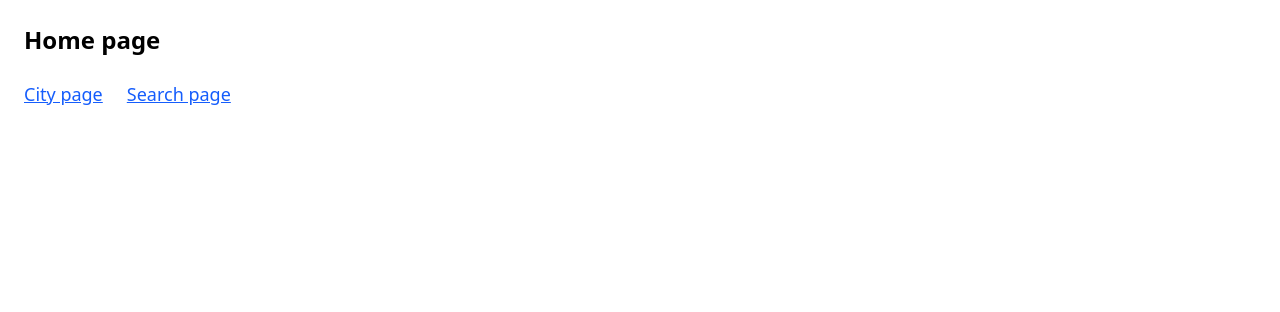
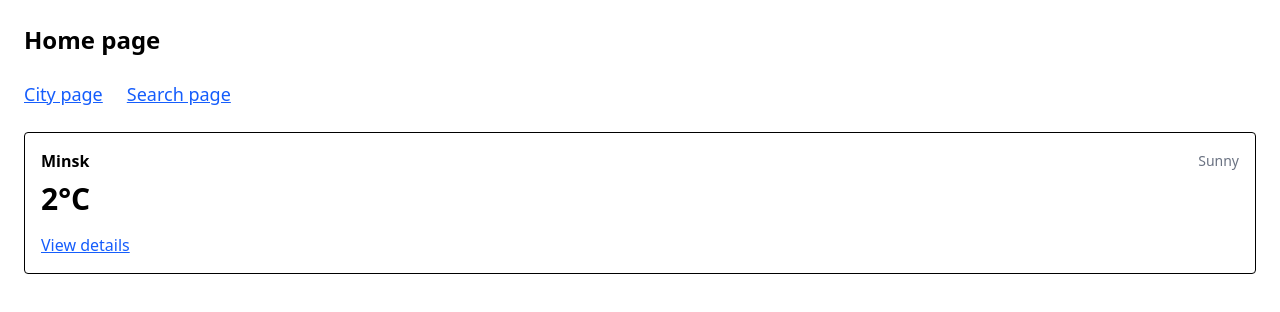
Before and after one commit to glovas96/weather-dashboard, a React (Vite) app: page / in a window 1280 px wide. Shown: the top 312 px of the page. Built offline with nearby package versions, Linux system fonts and the light colour scheme.

Commit message:
feat: add WeatherCard component

```diff
--- /dev/null
+++ b/src/components/WeatherCard.jsx
@@ -0,0 +1,24 @@
+// WeatherCard: reusable card showing city name, temp, and condition
+
+function WeatherCard({ cityName, tempC, condition }) {
+    return (
+        <div className="bg-white border rounded p-4">
+            <div className="flex items-center justify-between">
+                <h3 className="font-semibold">{cityName}</h3>
+                <span className="text-gray-500 text-sm">{condition}</span>
+            </div>
+            <div className="mt-2 text-3xl font-bold">
+                {typeof tempC === "number" ? `${tempC}°C` : "--"}
+            </div>
+            <button
+                className="mt-4 text-blue-600 hover:text-blue-800 underline"
+                // Later: navigate to city page with real id
+                onClick={() => alert("Navigate to city details (to be implemented)")}
+            >
+                View details
+            </button>
+        </div>
+    );
+}
+
+export default WeatherCard;
--- a/src/pages/HomePage.jsx
+++ b/src/pages/HomePage.jsx
@@ -1,4 +1,5 @@
 import { Link } from "react-router-dom";
+import WeatherCard from "../components/WeatherCard";
 
 function HomePage() {
     return (
@@ -18,6 +19,7 @@ function HomePage() {
                     Search page
                 </Link>
             </nav>
+            <WeatherCard cityName="Minsk" tempC={2} condition="Sunny" />
         </div>
     );
 }
```
